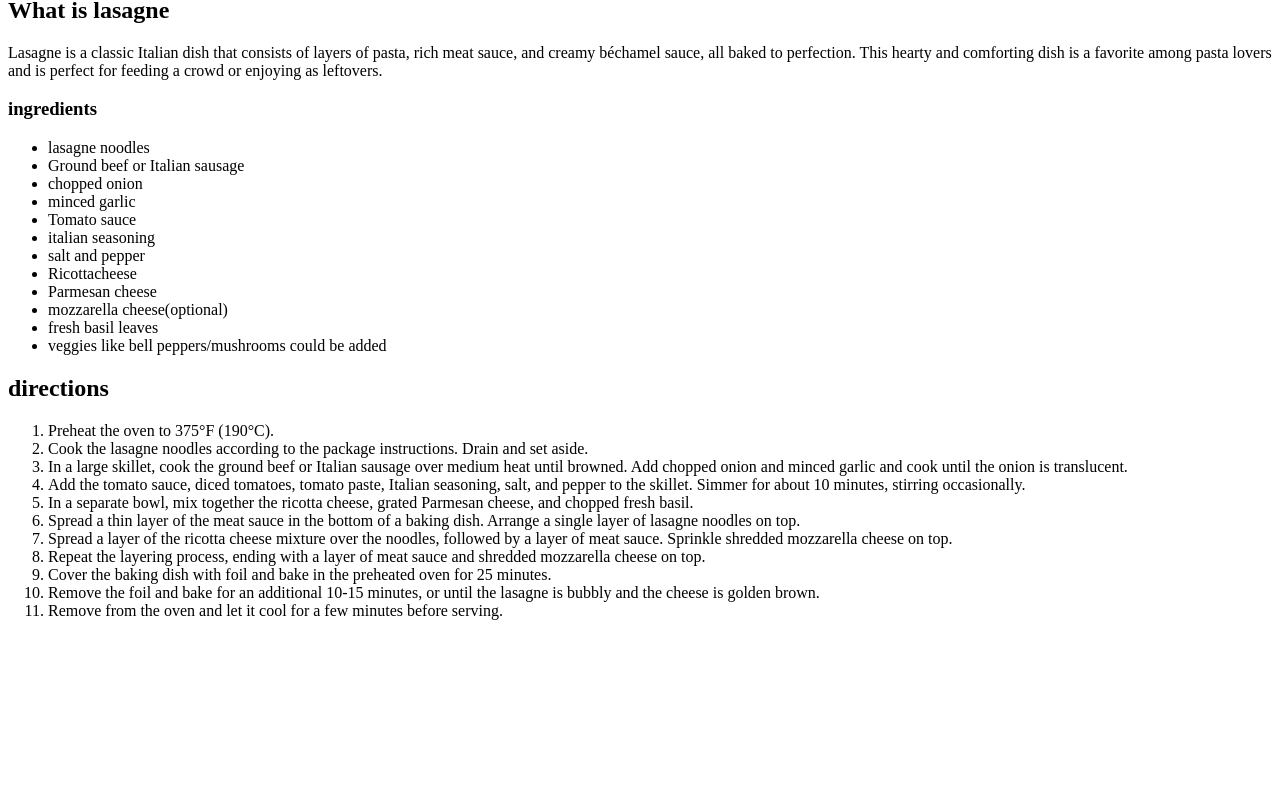
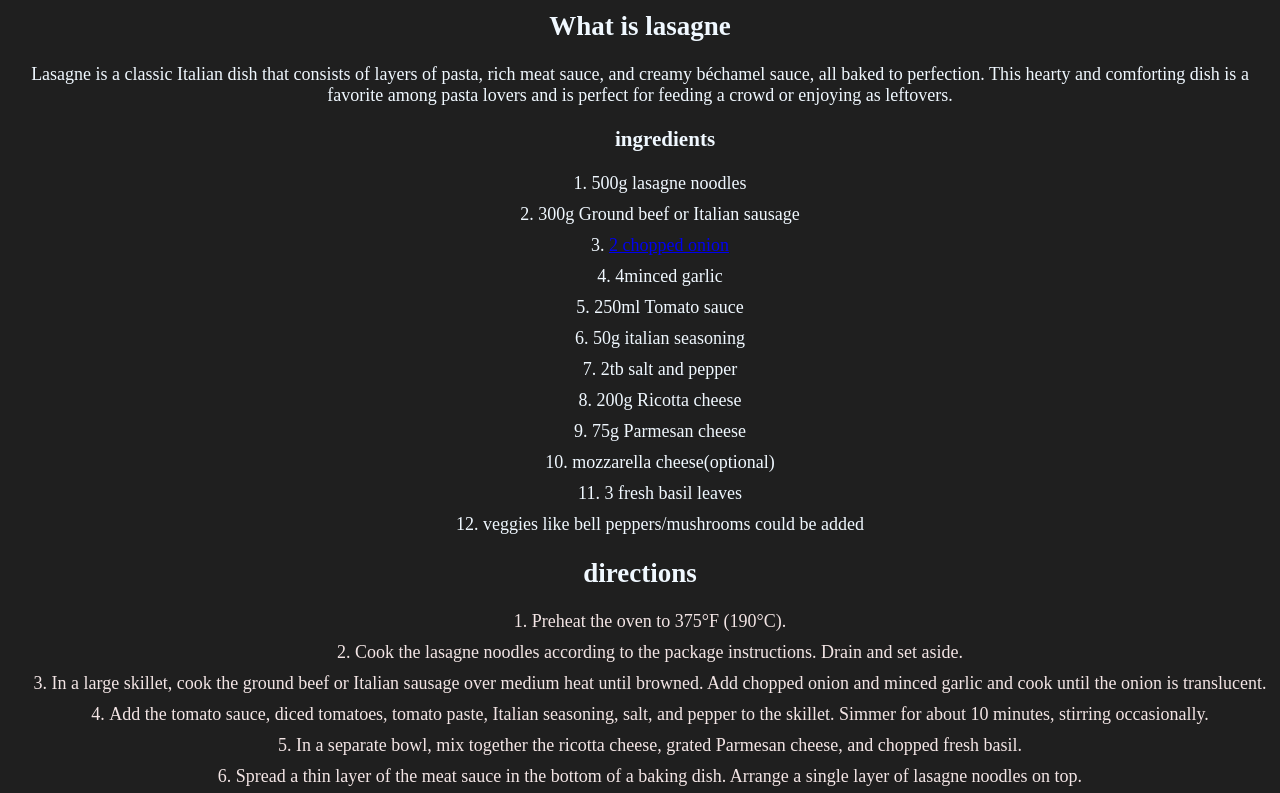
Before and after one commit to bampots97/odin-recipes, a plain HTML site: page index/recipes/lasagne/lasagne.html in a window 1280 px wide. Shown: the part 308-1101 px from the top of the page. Before the commit the page ends 944 px from the top, so only its background shows below. Drawn offline with Linux system fonts and the light colour scheme.

Commit message:
first commit

```diff
--- a/recipes/lasagne.html
+++ b/index/recipes/lasagne/lasagne.html
@@ -4,34 +4,40 @@
     <meta charset="UTF-8">
 
     <title>lasagne</title>
+    <link rel="stylesheet" href="style.css">
 </head>
 <body>
-    <h1>lasagne</h1>
+    <h1 class="header">lasagne</h1>
+<a href="https://www.facebook.com/"><img src="img/fb-link.jpg"
+    width="30"
+    class="putin"  ></a>
 
-    <img src="img/lasagne.jpg" width="300">
+    <img src="img/lasagne.jpg"
+    width="300"
+    class="imgback">
 
-    <h2>What is lasagne</h2>
+    <h2 class="text">What is lasagne</h2>
 <p>
    Lasagne is a classic Italian dish that consists of layers of pasta, rich meat sauce, and creamy béchamel sauce, all baked to perfection. This hearty and comforting dish is a favorite among pasta lovers and is perfect for feeding a crowd or enjoying as leftovers.
 </p>
-    <h3>ingredients</h3>
-    <ul>
-        <li>lasagne noodles</li>
-        <li>Ground beef or Italian sausage</li>
-        <li>chopped onion</li>
-        <li>minced garlic</li>
-        <li>Tomato sauce</li>
-        <li>italian seasoning</li>
-        <li>salt and pepper</li>
-        <li>Ricottacheese</li>
-        <li>Parmesan cheese</li>
+    <h3 id="ing">ingredients</h3>
+    <ul class="text dod">
+        <li>500g lasagne noodles</li>
+        <li>300g Ground beef or Italian sausage</li>
+        <li class="onion"> <a href="https://www.jessicagavin.com/how-to-cut-an-onion/">2 chopped onion</a></li>
+        <li>4minced garlic</li>
+        <li>250ml Tomato sauce</li>
+        <li>50g italian seasoning</li>
+        <li>2tb salt and pepper</li>
+        <li>200g Ricotta cheese</li>
+        <li>75g Parmesan cheese</li>
         <li>mozzarella cheese(optional)</li>
-        <li>fresh basil leaves</li>
+        <li>3 fresh basil leaves</li>
         <li>veggies like bell peppers/mushrooms could be added </li>
     </ul>
 
-    <h2>directions</h2>
-<ol>
+    <h2 id="dir">directions</h2>
+<ol class="dod not">
   <li>Preheat the oven to 375°F (190°C).</li>
   <li>Cook the lasagne noodles according to the package instructions. Drain and set aside.</li>
   <li>In a large skillet, cook the ground beef or Italian sausage over medium heat until browned. Add chopped onion and minced garlic and cook until the onion is translucent.</li>
--- /dev/null
+++ b/index/recipes/lasagne/style.css
@@ -0,0 +1,39 @@
+* {
+    box-sizing: content-box;
+    text-align: center;
+}
+body {
+    background-color: rgba(0, 0, 0, 0.879);
+    text-align: center;
+    color: aliceblue;
+    font-size: 18px;
+}
+ol {
+    color:rgb(243, 229, 229)
+}
+.dir {
+    color: aliceblue;
+    font-family: 'Franklin Gothic Medium', 'Arial Narrow', Arial, sans-serif;
+    font-weight: 800;
+}
+
+ol {
+    padding-left: 0;
+}
+li {
+    margin-bottom: 10px;
+}
+#ing {
+    padding-left: 50px;
+}
+.onion {
+    color: aliceblue;
+
+}
+.dod {
+list-style:decimal;
+    list-style-position: inside;
+}
+.not {
+   padding-left: 20px;
+}
--- /dev/null
+++ b/index/style-index.css
@@ -0,0 +1,37 @@
+
+
+body {
+    background-color: #121212;
+    color:azure;
+    display: grid;
+    position: relative;
+    margin: 0px;
+    height: 30vh;
+    box-sizing: border-box;
+}
+
+#link {
+    color: #3ea6ff;
+}
+#title {
+    font-family: "Norse";
+    font-size: 30px;
+    font-weight: 800;
+    padding: 10px;
+    border-style: hidden ;
+    background: #343434;
+    border-radius: 10px;
+    text-align: center;
+}
+
+  .recipe.container ul {
+  display: flex;
+  justify-content:space-evenly;
+}
+.search {
+    margin: 0.5em auto;
+    font-size: 50px;
+    font-weight: bold;
+    font-family: cursive;
+
+}
```
Also changed, not shown: index.html (deleted, +0 -16 lines), index/index.html (added, +23 -0 lines), index/recipes/fryer-tilapia.html (renamed from recipes/fryer-tilapia.html), index/recipes/img/porkchop.jpg (renamed from recipes/img/porkchop.jpg), index/recipes/img/tilapia.jpg (renamed from recipes/img/tilapia.jpg), index/recipes/lasagne-ind.jpg (added), index/recipes/lasagne/img/fb-link.jpg (added), index/recipes/lasagne/img/lasagne.jpg (renamed from recipes/img/lasagne.jpg), index/recipes/porkchop-ind.jpg (added), index/recipes/porkchop.html (renamed from recipes/porkchop.html), 2 other files.
